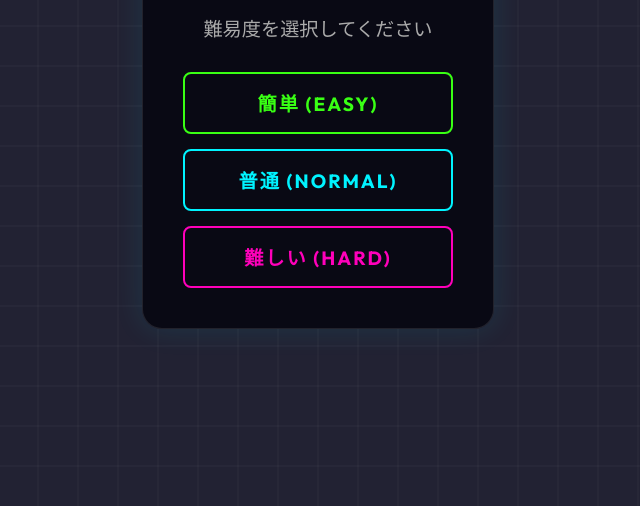
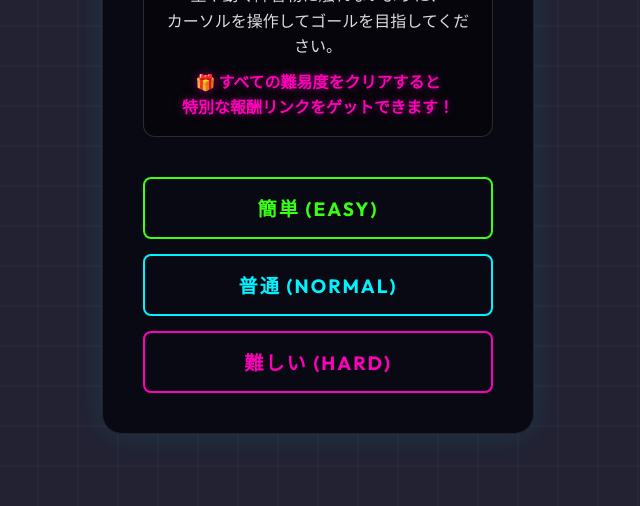
Before and after one commit to fumikatoyuto/-, a plain HTML site: page index.html in a window 1280 px wide. Shown: the part 294-800 px from the top of the page, without its empty margins (322-962 px from the left). Drawn offline with Linux system fonts and the light colour scheme.

Commit message:
Update index.html

```diff
--- a/index.html
+++ b/index.html
@@ -1,6 +1,5 @@
 <!DOCTYPE html>
 <html lang="ja">
-
 <head>
     <meta charset="UTF-8">
     <meta name="viewport" content="width=device-width, initial-scale=1.0">
@@ -8,24 +7,26 @@
     <link href="https://fonts.googleapis.com/css2?family=Outfit:wght@400;700;900&display=swap" rel="stylesheet">
     <link rel="stylesheet" href="index.css">
 </head>
-
 <body>
     <div id="game-container">
         <canvas id="gameCanvas"></canvas>
         <canvas id="offscreenCanvas" style="display: none;"></canvas>
-
         <div id="ui-layer">
             <!-- メインメニュー -->
             <div id="menu-screen" class="screen">
                 <h1 class="glow-text title">NEON WIRE</h1>
                 <p class="subtitle">難易度を選択してください</p>
+
+                <div class="game-description">
+                    <p>壁や動く障害物に触れないように、<br>カーソルを操作してゴールを目指してください。</p>
+                    <p class="reward-notice">🎁 すべての難易度をクリアすると<br>特別な報酬リンクをゲットできます！</p>
+                </div>
                 <div class="menu-buttons">
                     <button id="btn-easy" class="btn btn-easy" data-difficulty="easy">簡単 (Easy)</button>
                     <button id="btn-normal" class="btn btn-normal" data-difficulty="normal">普通 (Normal)</button>
                     <button id="btn-hard" class="btn btn-hard" data-difficulty="hard">難しい (Hard)</button>
                 </div>
             </div>
-
             <!-- ゲームオーバー -->
             <div id="gameover-screen" class="screen hidden">
                 <h1 class="glow-text error">ゲームオーバー</h1>
@@ -33,25 +34,21 @@
                 <button id="btn-retry" class="btn">もう一度挑戦する</button>
                 <button id="btn-back-from-fail" class="btn btn-secondary">メニューへ戻る</button>
             </div>
-
             <!-- ステージクリア -->
             <div id="clear-screen" class="screen hidden">
                 <h1 class="glow-text success">ステージクリア！</h1>
                 <p>お見事！</p>
                 <button id="btn-back-from-clear" class="btn">メニューへ戻る</button>
             </div>
-
             <!-- 全クリア -->
             <div id="all-clear-screen" class="screen hidden">
                 <h1 class="glow-text master">全ステージクリア！</h1>
                 <p>おめでとうございます！報酬はこちら：</p>
                 <a id="reward-link" href="#" target="_blank" class="reward-link">報酬を受け取る</a>
             </div>
-
             <div id="hud-timer">タイム: 0.0秒</div>
         </div>
     </div>
-
     <!-- Scripts -->
     <script src="src/config.js"></script>
     <script src="src/stages/StageData.js"></script>
@@ -59,5 +56,4 @@
     <script src="src/engine/Collision.js"></script>
     <script src="src/engine/Game.js"></script>
 </body>
-
 </html>
```
